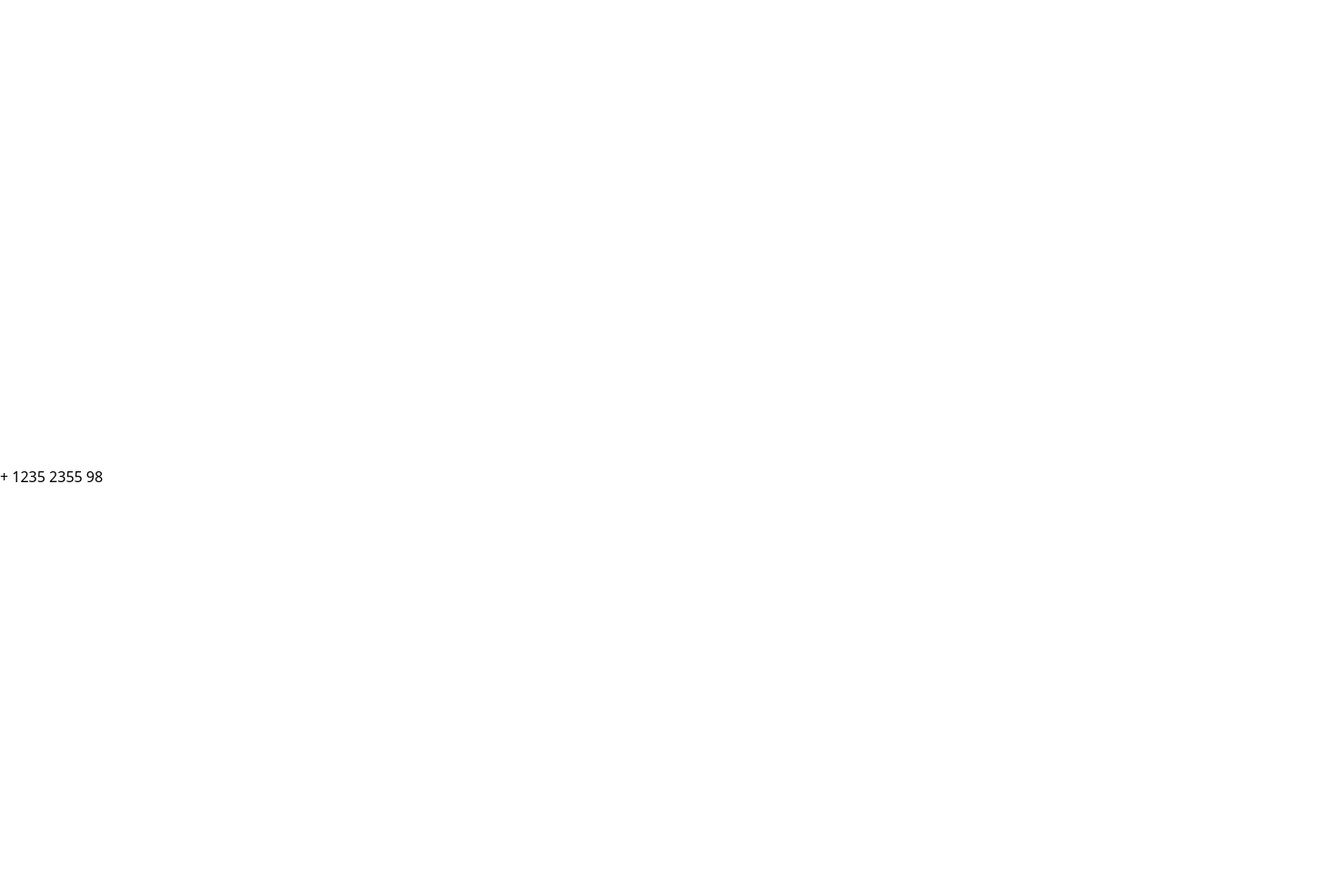
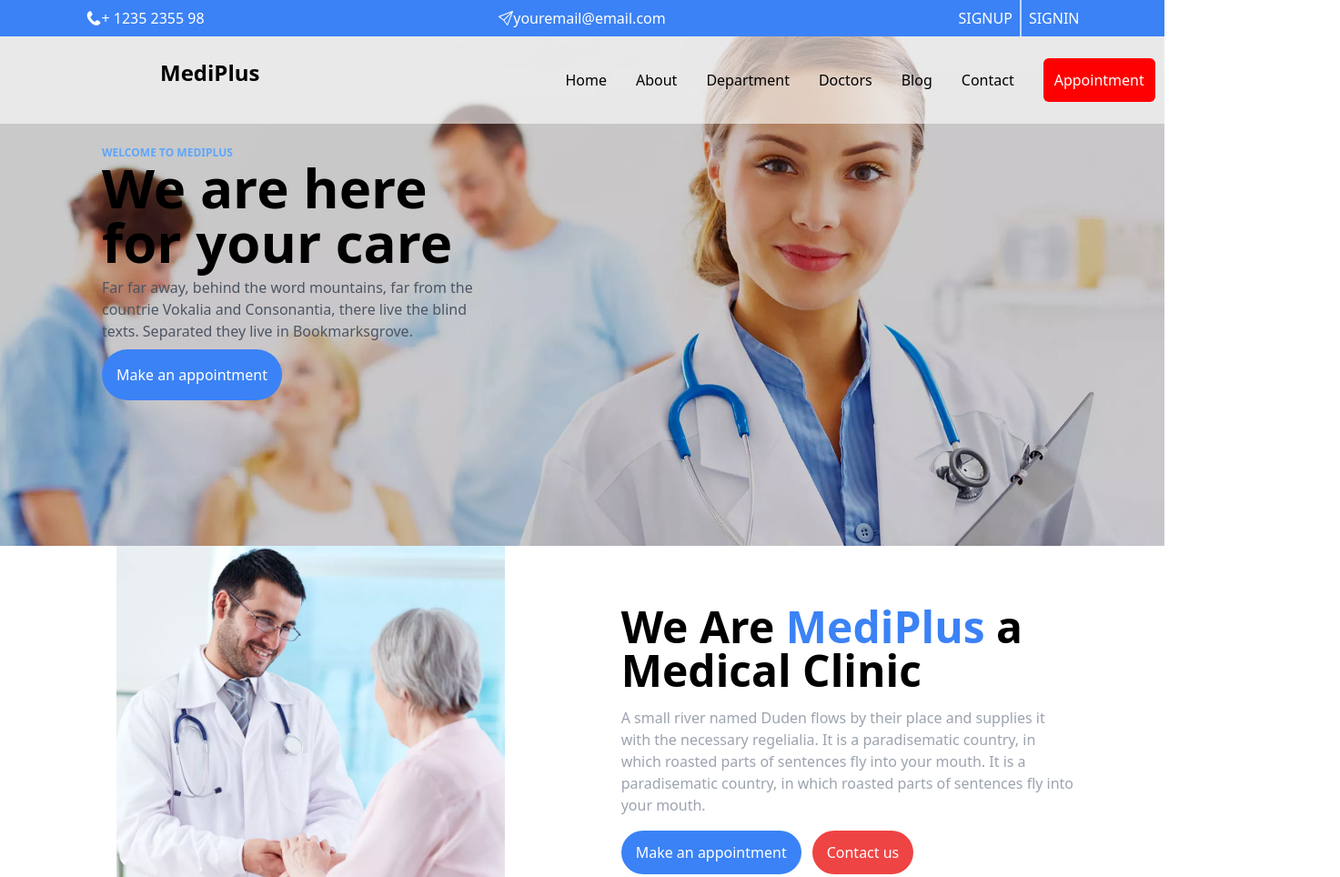
Before and after one commit to Syed-Ali-Jawad/MediPlus, a website: page index.html in a window 1280 px wide. Shown: the top 964 px of the page at 91% size, 1473 px wide, since content can reach past the window. Drawn offline with nearby package versions, Linux system fonts and the light colour scheme; files that its build step writes are made by us from their sources; files whose address does not match are found by name.

Commit message:
adjusting pathing issue

```diff
--- a/index.html
+++ b/index.html
@@ -5,7 +5,7 @@
     <meta http-equiv="X-UA-Compatible" content="IE=edge" />
     <link rel="icon" type="image/jpeg" href="/logo.jpeg" />
     <meta name="viewport" content="width=device-width, initial-scale=1.0" />
-    <link rel="stylesheet" href="css/style.css" />
+    <link rel="stylesheet" href="build/css/style.css" />
     <title>MediPlus</title>
   </head>
   <body class="h-screen w-screen overflow-x-hidden">
```
